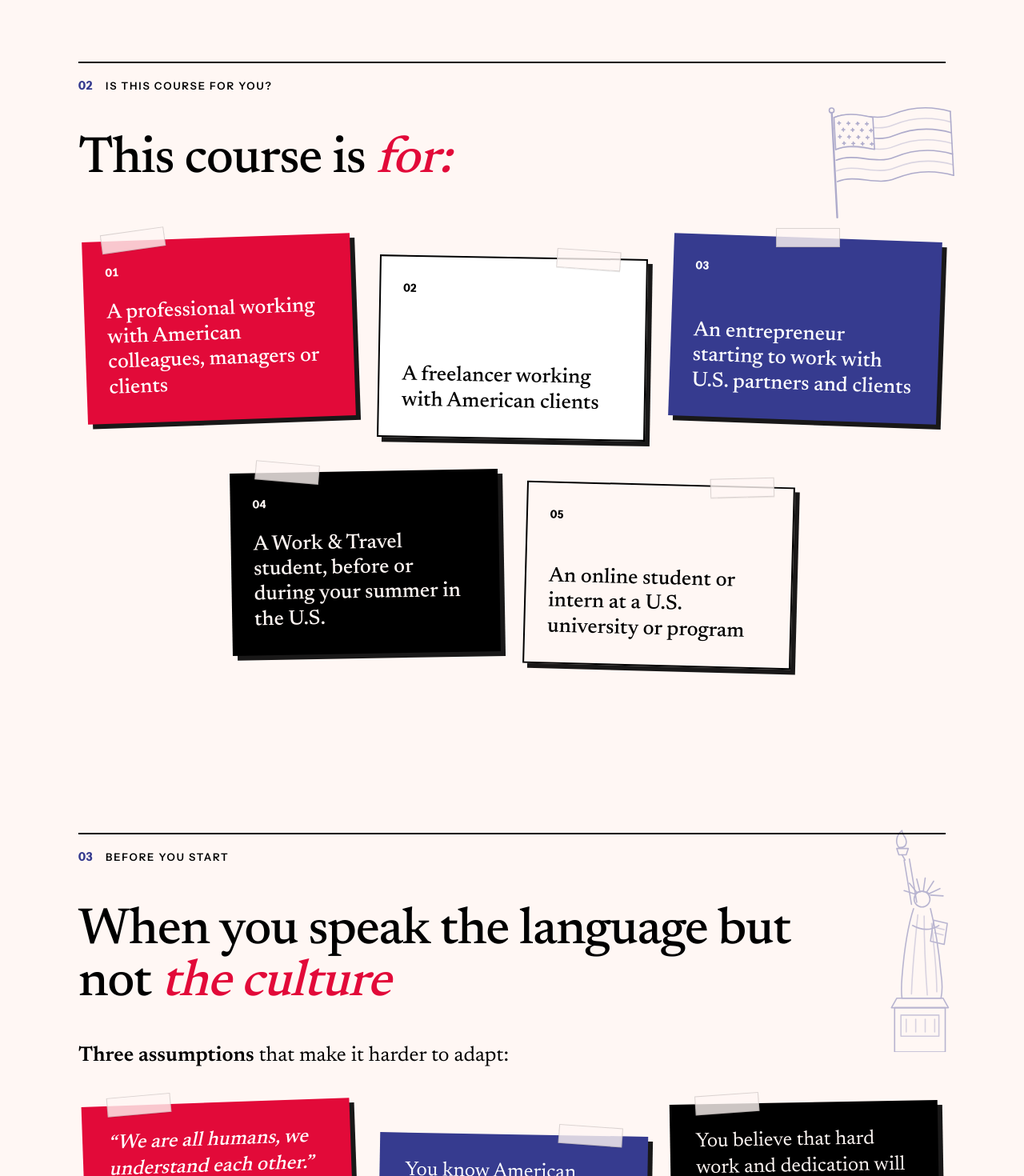
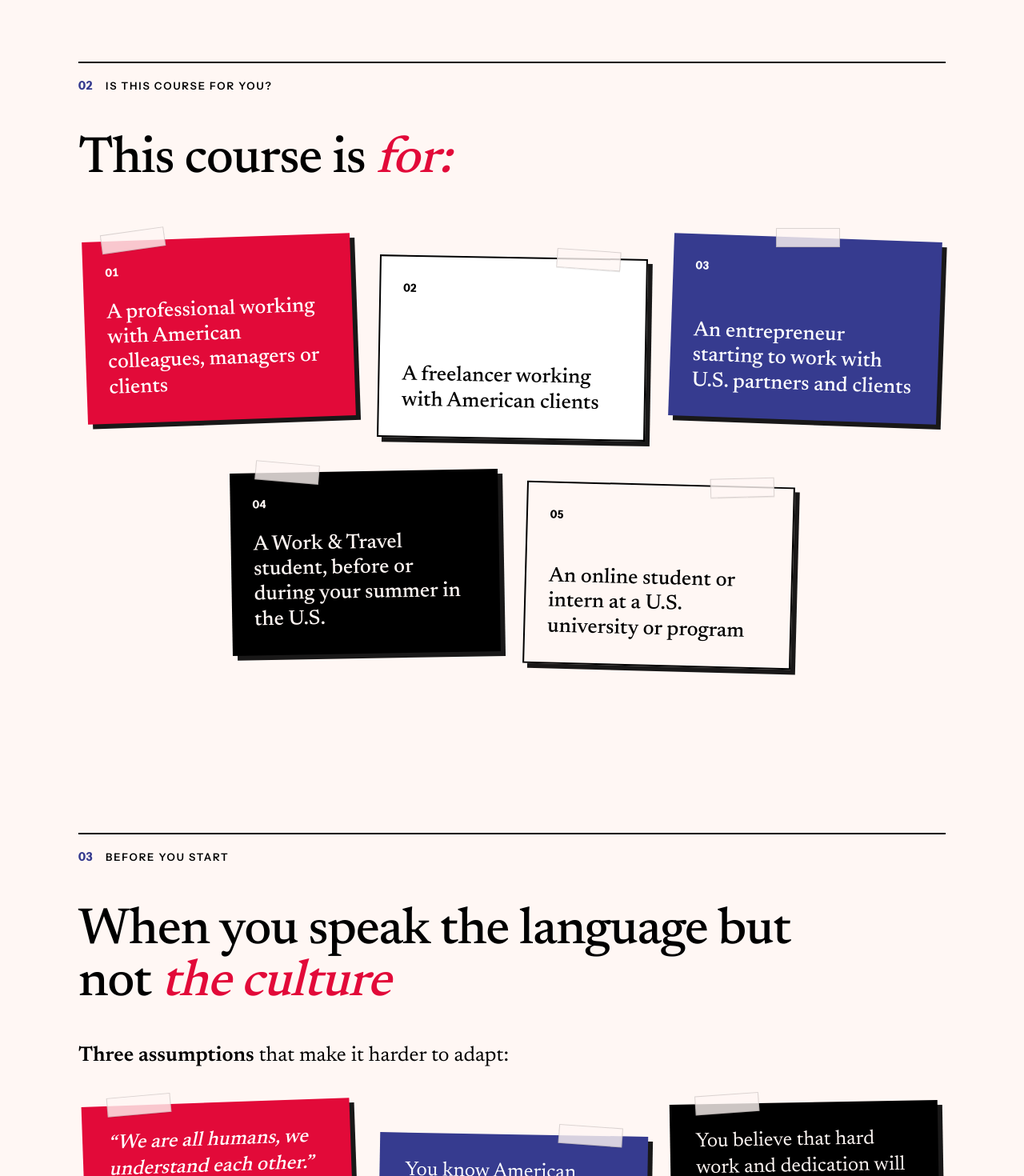
Before and after one commit to biljanatasetovikj-boop/InvisibleRules, a Next.js app: page /working-with-americans in a window 1280 px wide. Shown: the part 1160-2630 px from the top of the page at 80% size. Built offline with nearby package versions, Linux system fonts and the light colour scheme; a web font is replaced by a local one.

Commit message:
remove landmark drawings, keep skyline
Co-Authored-By: Claude Opus 5.5 <noreply@anthropic.com>

```diff
--- a/components/working-with-americans/Change.tsx
+++ b/components/working-with-americans/Change.tsx
@@ -1,6 +1,5 @@
 import FadeIn from "../FadeIn";
 import { Container, SectionHead, h2Cls } from "./ui";
-import { GoldenGate } from "./Illustrations";
 
 // Built from Biljana's "What changes in 4 weeks" design: a paper slip for
 // where you are now, a circled arrow, and a blue card for where you'll be.
@@ -19,8 +18,6 @@ export default function Change() {
     <section className="relative py-20 lg:py-28 overflow-hidden">
       <div aria-hidden="true" className={`absolute top-28 right-16 h-40 w-64 hidden md:block ${dots}`} />
       <div aria-hidden="true" className="absolute top-6 -right-20 h-28 w-28 sm:-right-24 sm:h-56 sm:w-56 lg:h-64 lg:w-64 rounded-full bg-wip-red" />
-
-      <GoldenGate className="pointer-events-none text-wip-blue absolute bottom-6 -right-6 w-[460px] opacity-35 hidden lg:block" />
       <Container className="relative">
         <SectionHead no="04" label="What changes" />
         <FadeIn>
--- a/components/working-with-americans/Illustrations.tsx
+++ b/components/working-with-americans/Illustrations.tsx
@@ -58,117 +58,3 @@ export function Skyline({ className = "" }: { className?: string }) {
     </svg>
   );
 }
-
-// ---------- Waving flag ----------
-export function Flag({ className = "" }: { className?: string }) {
-  const wave = (y: number) => `M30 ${y} C70 ${y - 14} 110 ${y + 14} 150 ${y} S230 ${y - 14} 270 ${y}`;
-  return (
-    <svg viewBox="0 0 290 240" aria-hidden="true" className={className}>
-      <path d="M26 20V236" {...line} strokeWidth={2.4} />
-      <circle cx="26" cy="15" r="5" {...line} />
-      {[30, 52, 74, 96, 118, 140, 162].map((y, i) => (
-        <path key={y} d={wave(y)} {...line} opacity={i % 2 ? 0.45 : 1} />
-      ))}
-      <path d="M270 30V162" {...line} />
-      {/* canton with stars */}
-      <path d="M30 30 C55 21 80 26 110 34 V100 C80 92 55 87 30 96Z" {...line} fill="var(--color-wip-paper)" />
-      {[0, 1, 2, 3].flatMap((r) =>
-        [0, 1, 2, 3].map((c) => {
-          const x = 40 + c * 19 + (r % 2) * 8;
-          const y = 42 + r * 14 + c * 1.5;
-          return <path key={`${r}-${c}`} d={`M${x - 3} ${y}h6M${x} ${y - 3}v6`} {...line} />;
-        })
-      )}
-    </svg>
-  );
-}
-
-// ---------- Statue of Liberty ----------
-export function Liberty({ className = "" }: { className?: string }) {
-  return (
-    <svg viewBox="0 0 200 440" aria-hidden="true" className={className}>
-      {/* torch */}
-      <path d="M60 52c-8-10-4-24 6-32 0 10 10 12 8 24-1 6-6 9-14 8z" {...line} />
-      <path d="M56 54h22l-4 12H60z" {...line} />
-      <path d="M66 66l6 10" {...line} />
-      {/* raised arm */}
-      <path d="M70 76L84 160M80 74l14 82" {...line} />
-      {/* head and crown */}
-      <circle cx="104" cy="150" r="15" {...line} />
-      <path d="M90 140c8-6 20-6 28 0" {...line} />
-      {[[-34, -8], [-24, -22], [-10, -30], [6, -32], [22, -26], [34, -12], [40, 2]].map(([dx, dy], i) => (
-        <path key={i} d={`M${104 + dx * 0.4} ${142 + dy * 0.2}L${104 + dx} ${142 + dy}`} {...line} />
-      ))}
-      {/* robe */}
-      <path d="M88 168c-10 30-18 80-22 130-2 26 0 40 0 40h74s4-20 0-46c-4-44-12-92-20-124" {...line} />
-      <path d="M96 180c-4 40-10 90-12 150M108 182c0 44 2 96 6 150M122 196c4 40 10 84 10 130" {...line} opacity=".55" />
-      <path d="M86 200c18 10 34 10 50 0" {...line} />
-      {/* tablet */}
-      <path d="M126 190l26 6-6 40-26-6z" {...line} />
-      <path d="M130 204l16 4M128 214l16 4" {...line} opacity=".6" />
-      {/* pedestal */}
-      <path d="M56 338h88l10 18H46z" {...line} />
-      <path d="M52 356h96v84H52z" {...line} />
-      <path d="M64 370h72v40H64z" {...line} opacity=".7" />
-      {[74, 92, 110, 128].map((x) => (
-        <path key={x} d={`M${x} 378v24`} {...line} opacity=".55" />
-      ))}
-    </svg>
-  );
-}
-
-// ---------- Golden Gate Bridge ----------
-export function GoldenGate({ className = "" }: { className?: string }) {
-  // Main cable between the towers: x = 170 + 260t, y = 25 + 470t(1 - t).
-  const hangers = Array.from({ length: 17 }, (_, i) => {
-    const t = (i + 1) / 18;
-    return { x: 170 + 260 * t, y: 25 + 470 * t * (1 - t) };
-  }).filter((h) => h.y < 148);
-  return (
-    <svg viewBox="0 0 600 240" aria-hidden="true" className={className}>
-      <path d="M0 122 Q100 112 170 25 Q300 260 430 25 Q500 112 600 122" {...line} />
-      {hangers.map((h) => (
-        <path key={h.x} d={`M${h.x} ${h.y}V150`} {...line} opacity=".6" />
-      ))}
-      {[20, 50, 80, 110, 140].map((x) => (
-        <path key={x} d={`M${x} ${122 - (x / 170) * 40}V150`} {...line} opacity=".6" />
-      ))}
-      {[460, 490, 520, 550, 580].map((x) => (
-        <path key={x} d={`M${x} ${25 + ((x - 430) / 170) * 97}V150`} {...line} opacity=".6" />
-      ))}
-      {[170, 430].map((x) => (
-        <g key={x}>
-          <path d={`M${x - 10} 20V214M${x + 10} 20V214`} {...line} strokeWidth={2.2} />
-          {[30, 62, 94, 126].map((y) => (
-            <path key={y} d={`M${x - 10} ${y}h20`} {...line} />
-          ))}
-        </g>
-      ))}
-      <path d="M0 150H600M0 158H600" {...line} />
-      {[0, 1, 2].map((r) => (
-        <path
-          key={r}
-          d={`M${r * 30} ${196 + r * 12} q15 -6 30 0 t30 0 t30 0 t30 0 t30 0 t30 0 t30 0 t30 0 t30 0 t30 0 t30 0 t30 0 t30 0 t30 0 t30 0 t30 0 t30 0 t30 0 t30 0`}
-          {...line}
-          opacity={0.5 - r * 0.12}
-        />
-      ))}
-    </svg>
-  );
-}
-
-// ---------- Liberty Bell ----------
-export function LibertyBell({ className = "" }: { className?: string }) {
-  return (
-    <svg viewBox="0 0 180 200" aria-hidden="true" className={className}>
-      <path d="M20 22h140v14H20z" {...line} />
-      <path d="M78 36v10h24V36" {...line} />
-      <path d="M58 60c4-10 16-14 32-14s28 4 32 14c6 18 6 50 14 76 4 12 12 18 16 22H28c4-4 12-10 16-22 8-26 8-58 14-76z" {...line} />
-      <path d="M26 158c20 8 108 8 128 0M34 168c20 6 92 6 112 0" {...line} />
-      <path d="M50 92c26 6 54 6 80 0M48 104c28 6 56 6 84 0" {...line} opacity=".55" />
-      <path d="M92 108l-6 14 8 8-6 12 4 10" {...line} strokeWidth={2.2} />
-      <circle cx="90" cy="178" r="8" {...line} />
-      <path d="M90 170v-10" {...line} />
-    </svg>
-  );
-}
--- a/components/working-with-americans/Pattern.tsx
+++ b/components/working-with-americans/Pattern.tsx
@@ -1,6 +1,5 @@
 import FadeIn from "../FadeIn";
 import Familiar from "./Familiar";
-import { Liberty } from "./Illustrations";
 import { Container, SectionHead, Tape, h2Cls } from "./ui";
 
 // Three cut-outs, pinned up like the cards in "Is this course for you?".
@@ -23,7 +22,6 @@ const limits = [
 export default function Pattern() {
   return (
     <section className="relative py-20 lg:py-28">
-      <Liberty className="pointer-events-none text-wip-blue absolute top-24 right-[5%] h-[290px] w-auto opacity-35 hidden lg:block" />
       <Container className="relative">
         <SectionHead no="03" label="Before you start" />
         <FadeIn>
--- a/components/working-with-americans/Webinar.tsx
+++ b/components/working-with-americans/Webinar.tsx
@@ -10,7 +10,6 @@ import {
   type WebinarSession,
 } from "@/lib/working-with-americans";
 import { useNow } from "./useNow";
-import { LibertyBell } from "./Illustrations";
 import { Container, SectionHead, btnPrimary, h2Cls, leadCls } from "./ui";
 import {
   ConsentBox,
@@ -147,7 +146,6 @@ export default function Webinar() {
 
   return (
     <section id="webinar" className="relative py-20 lg:py-28">
-      <LibertyBell className="pointer-events-none text-wip-blue absolute bottom-24 left-[9%] w-40 -rotate-6 opacity-35 hidden lg:block" />
       <Container className="relative">
         <SectionHead no="08" label={`Free webinar · ${WWA.webinar.timeText} · Online`} />
         <div className="grid lg:grid-cols-[1fr_1.05fr] gap-10 lg:gap-16 items-start">
--- a/components/working-with-americans/WhoFor.tsx
+++ b/components/working-with-americans/WhoFor.tsx
@@ -1,6 +1,5 @@
 import FadeIn from "../FadeIn";
 import { Container, SectionHead, Tape, h2Cls } from "./ui";
-import { Flag } from "./Illustrations";
 
 // Five cut-out cards, pinned up like a collage. Colours and tilts vary so
 // they read as separate pieces of paper.
@@ -35,7 +34,6 @@ export const AUDIENCE = [
 export default function WhoFor() {
   return (
     <section className="relative py-20 lg:py-28">
-      <Flag className="pointer-events-none text-wip-blue absolute top-40 right-[6%] w-40 xl:w-44 -rotate-3 opacity-40 hidden md:block" />
       <Container className="relative">
         <SectionHead no="02" label="Is this course for you?" />
         <FadeIn>
```
